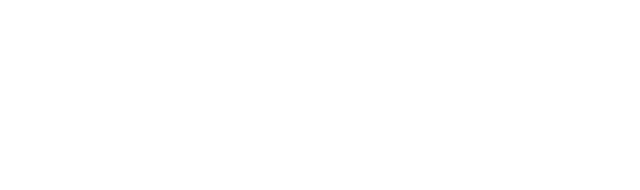
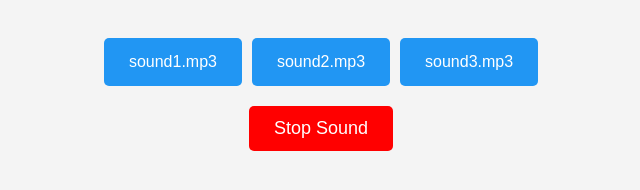
Before and after one commit to acciojob/Soundbar-shivalilapare00, a website: page main.html in a window 1280 px wide. Shown: the whole page, without its empty margins (319-959 px from the left). Drawn offline with Linux system fonts and the light colour scheme.

Commit message:
created a submission

```diff
--- a/main.html
+++ b/main.html
@@ -8,6 +8,9 @@
 
 <body>
 	<!-- the entire body must be written by student -->
+	 <div id="buttons"></div>
+
+    <button class="stop" id="stopBtn">Stop Sound</button>
     <script type="text/javascript" src="./script.js">
 </script>
 
--- a/script.js
+++ b/script.js
@@ -1 +1,40 @@
 //your JS code here. If required.
+// List of your sound files (place them in /sounds/ folder)
+const sounds = ["sound1.mp3", "sound2.mp3", "sound3.mp3"];
+
+const buttonsContainer = document.getElementById("buttons");
+let currentAudio = null;
+
+// Create a button for each sound
+sounds.forEach(sound => {
+    const btn = document.createElement("button");
+    btn.classList.add("btn");
+    btn.innerText = sound;
+
+    btn.addEventListener("click", () => {
+        playSound(sound);
+    });
+
+    buttonsContainer.appendChild(btn);
+});
+
+// Play selected sound
+function playSound(soundName) {
+    // Stop any previous audio
+    if (currentAudio) {
+        currentAudio.pause();
+        currentAudio.currentTime = 0;
+    }
+
+    // Load new audio
+    currentAudio = new Audio(`sounds/${soundName}`);
+    currentAudio.play();
+}
+
+// Stop button
+document.getElementById("stopBtn").addEventListener("click", () => {
+    if (currentAudio) {
+        currentAudio.pause();
+        currentAudio.currentTime = 0;
+    }
+});
--- a/styles.css
+++ b/styles.css
@@ -1 +1,39 @@
 /*  your css code here. If applicable */
+body {
+    font-family: Arial, sans-serif;
+    text-align: center;
+    background: #f4f4f4;
+    padding: 30px;
+}
+
+#buttons {
+    display: flex;
+    flex-wrap: wrap;
+    gap: 10px;
+    justify-content: center;
+    margin-bottom: 20px;
+}
+
+.btn {
+    padding: 15px 25px;
+    background: #2196F3;
+    color: white;
+    border: none;
+    border-radius: 5px;
+    cursor: pointer;
+    font-size: 16px;
+}
+
+.btn:hover {
+    background: #0b7dda;
+}
+
+.stop {
+    padding: 12px 25px;
+    background: red;
+    color: #fff;
+    border: none;
+    border-radius: 5px;
+    cursor: pointer;
+    font-size: 18px;
+}
```
